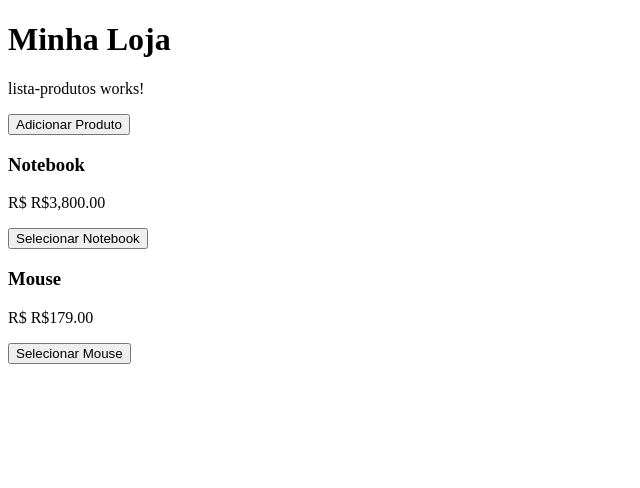
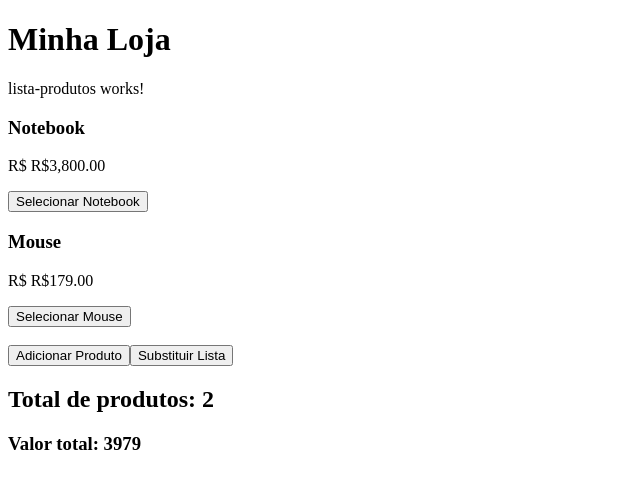
Before and after one commit to fabcurvello/ProjetoPrimeiroAppAngularModerno, an Angular app: page / in a window 1280 px wide. Shown: the top 488 px of the page, without its empty margins (0-640 px from the left). Built offline with nearby package versions, Linux system fonts and the light colour scheme.

Commit message:
Aula 09 ok - Writable e Computed Signals

```diff
--- a/src/app/features/produtos/lista-produtos/lista-produtos.html
+++ b/src/app/features/produtos/lista-produtos/lista-produtos.html
@@ -1,8 +1,4 @@
 <p>lista-produtos works!</p>
-
-<button (click)="adicionarProduto()">
-  Adicionar Produto
-</button>
 
 @for (item of produtos(); track item.nome) {
   <app-produto
@@ -11,3 +7,15 @@
     (produtoSelecionado)="exibirProduto($event)"
   ></app-produto>
 }
+<br>
+<button (click)="adicionarProduto()">
+  Adicionar Produto
+</button>
+
+<button (click)="substituirProdutos()">
+  Substituir Lista
+</button>
+
+<h2>Total de produtos: {{ totalProdutos() }}</h2>
+
+<h3>Valor total: {{ valorTotal() }}</h3>
--- a/src/app/features/produtos/lista-produtos/lista-produtos.ts
+++ b/src/app/features/produtos/lista-produtos/lista-produtos.ts
@@ -1,5 +1,6 @@
-import { Component, signal } from '@angular/core';
-import { Signal } from '@angular/core';
+import { Component } from '@angular/core';
+import { signal } from '@angular/core';
+import { computed } from '@angular/core';
 
 import { Produto } from '../produto/produto';
 
@@ -11,20 +12,35 @@ import { Produto } from '../produto/produto';
 })
 
 export class ListaProdutos {
+
   produtos = signal([
     { nome: 'Notebook', preco: 3800 },
     { nome: 'Mouse', preco: 179 }
   ]);
+
+  totalProdutos = computed(() => this.produtos().length);
+
+  valorTotal = computed(() => {
+    return this.produtos().reduce((total, item) => total + item.preco, 0);
+  });
 
   exibirProduto(nome: string) {
     console.log('Produto selecionado:', nome);
     // Aqui você pode atualizar o estado, abrir modal, etc.
   }
 
+  // update() modifica baseado no estado atual
   adicionarProduto() {
     this.produtos.update(listaAtual => [
       ...listaAtual,
       { nome: 'Teclado', preco: 250 }
-    ])
-  };
+    ]);
+  }
+
+  // set() substitui completamente
+  substituirProdutos() {
+     this.produtos.set([
+      { nome: 'Produto novo', preco: 999 }
+    ]);
+  }
 }
```
